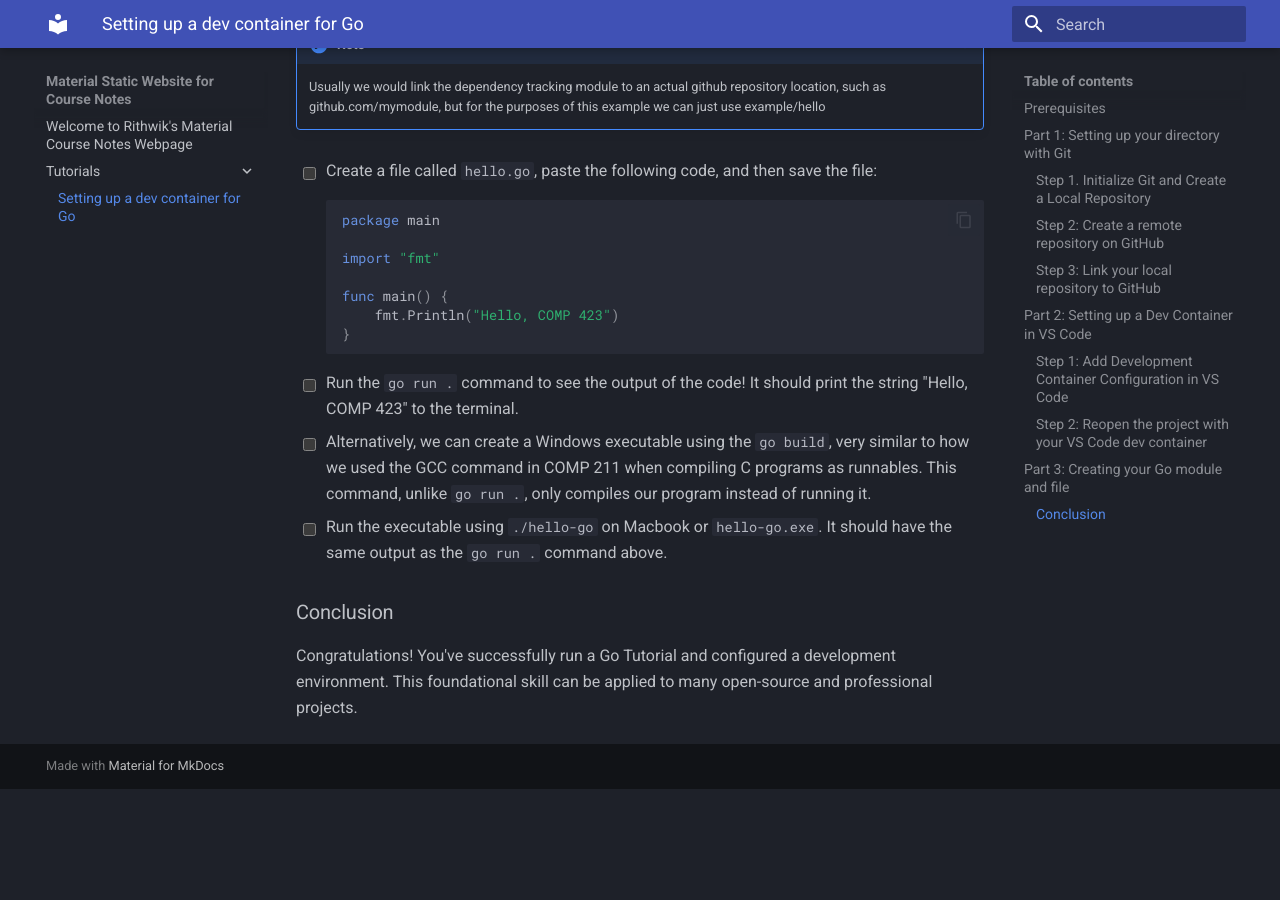
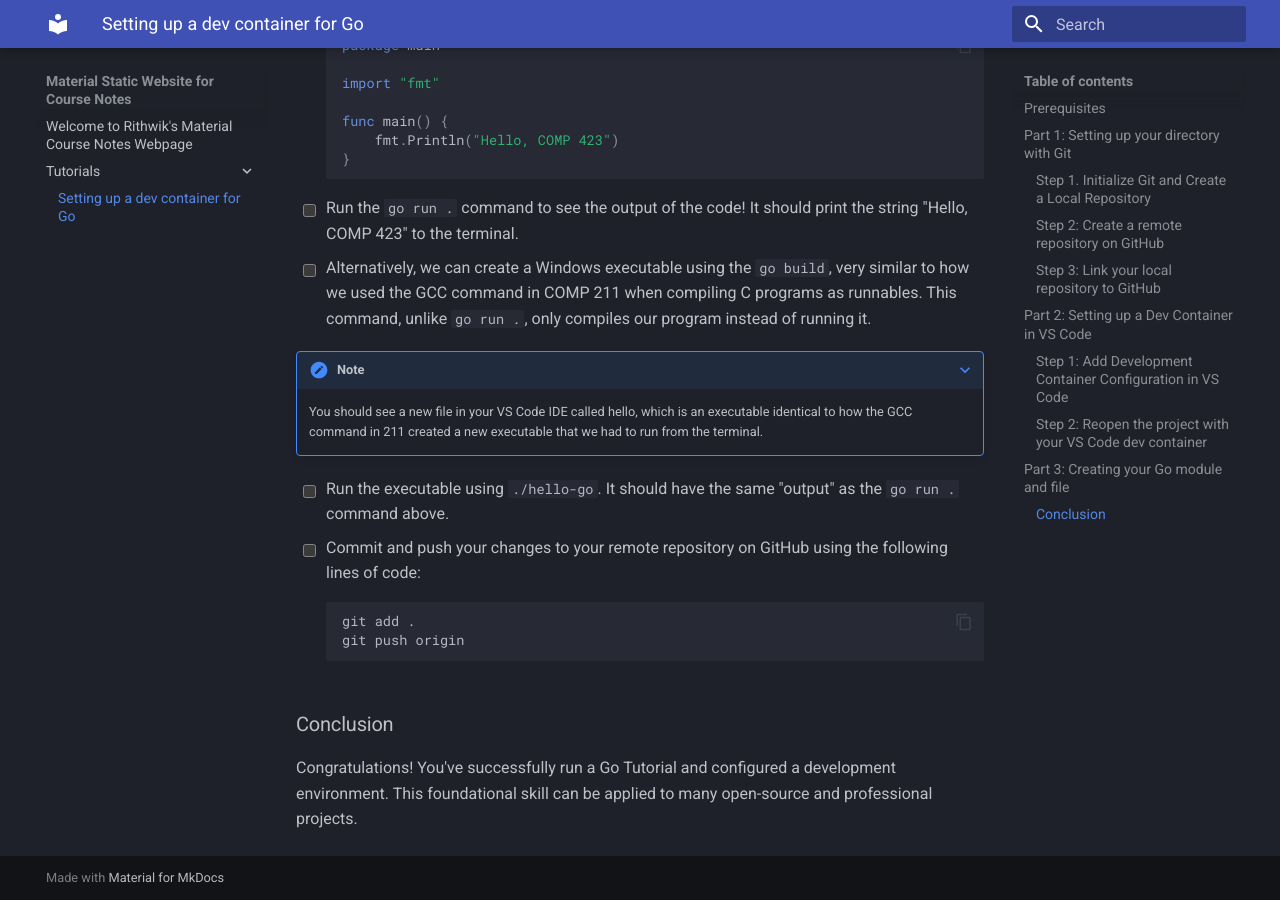
Before and after one commit to rithwik-mishra/material-static-project, an MkDocs documentation site: the page built from docs/tutorials/go-setup.md, in a window 1280 px wide and 900 px high, scrolled down 3598 px. Built offline with MkDocs 1.6.1 and Material for MkDocs 9.7.7, drawn with Linux system fonts in a browser that asks for light colours; before the commit the page ends 4387 px from its top, so only the background shows below that; some of the changed text lies outside the part shown.

Commit message:
Fixed tutorial and removed anti-patterns

````diff
--- a/docs/tutorials/go-setup.md
+++ b/docs/tutorials/go-setup.md
@@ -1,11 +1,8 @@
 # Setting up a dev container for Go
-* Primary author: [rithwik-mishra](https://github.com/rithwik-mishra)
-* Reviewer: [arshm06](https://github.com/arshm06)
+* Primary author: [Rithwik Mishra](https://github.com/rithwik-mishra)
+* Reviewer: [Arsh Madhani](https://github.com/arshm06)
 
 ## Prerequisites
-- **Go Installation:** If you don't already have Go installed, follow the download and install steps [here](https://go.dev/doc/install)
-???+ note
-    Check which version of Go you have installed using ```#!go go version``` command. This tutorial uses Go 1.23.X
 - **A GitHub account:** Make sure you have an existing GitHub account or sign up [here](https://github.com/)
 - **Git Installation:** Install Git [here](https://git-scm.com/book/en/v2/Getting-Started-Installing-Git) if you do not have a preexisting installation.
 - **A coding IDE:** VS Code is a great option for all platforms and is the one used by this tutorial.
@@ -108,7 +105,14 @@
 
 - [ ] Run the ```#!bash go run .``` command to see the output of the code! It should print the string "Hello, COMP 423" to the terminal.
 - [ ] Alternatively, we can create a Windows executable using the ```#!bash go build```, very similar to how we used the GCC command in COMP 211 when compiling C programs as runnables. This command, unlike ```#!bash go run .```, only compiles our program instead of running it.
-- [ ] Run the executable using ```#!bash ./hello-go``` on Macbook or ```#!bash hello-go.exe```. It should have the same output as the ```go run . ``` command above.
+???+ note
+    You should see a new file in your VS Code IDE called hello, which is an executable identical to how the GCC command in 211 created a new executable that we had to run from the terminal.
+- [ ] Run the executable using ```#!bash ./hello-go```. It should have the same "output" as the ```#!bash go run .``` command above.
+- [ ] Commit and push your changes to your remote repository on GitHub using the following lines of code:
+``` bash
+git add .
+git push origin
+```
 
 ### Conclusion
 Congratulations! You've successfully run a Go Tutorial and configured a development environment. This foundational skill can be applied to many open-source and professional projects.
````
Also changed, not shown: other parts of docs/tutorials/go-setup.md (+1 -1 lines).
